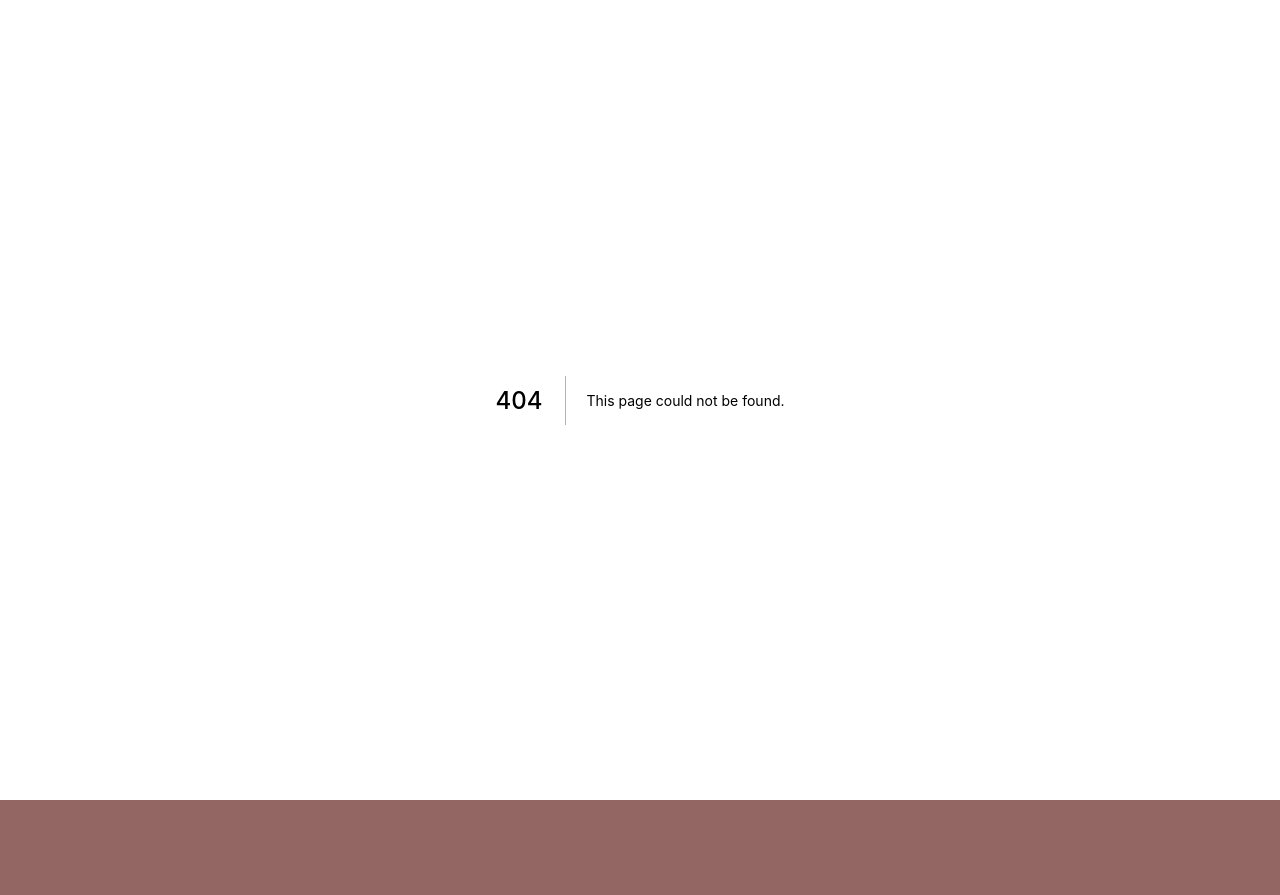
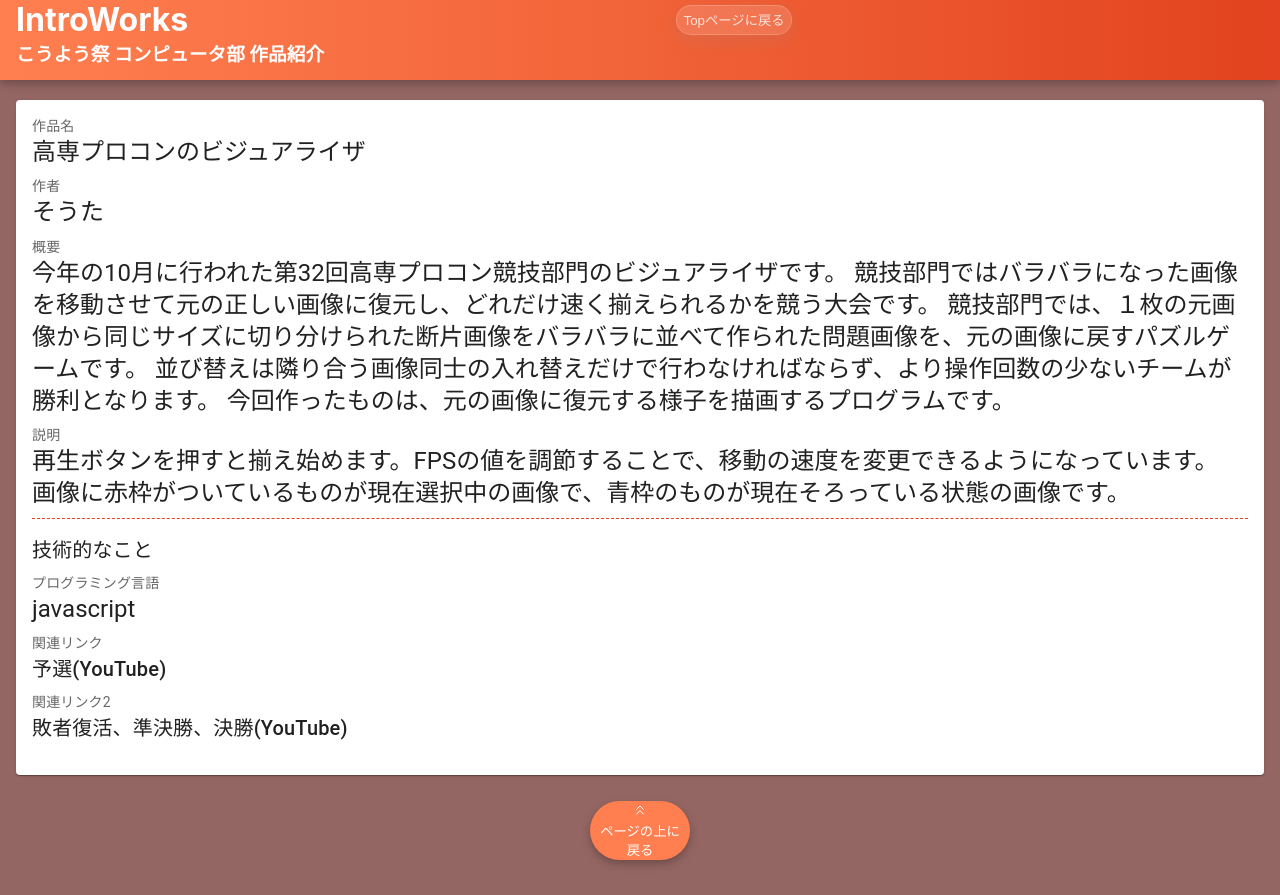
Before and after one commit to RAINeko256/introworks, a Next.js app: page /Visualizer in a window 1280 px wide. Before the commit this address had no page. Before the commit the page ends 800 px from the top, so only its background shows below. Built offline with nearby package versions, Linux system fonts and the light colour scheme.

Commit message:
add some func
- GACalcを追加
- Visualizer of proconを追加
- 概要が長すぎた場合にトップページで省略して表示されるように修正

```diff
--- a/components/Intro.js
+++ b/components/Intro.js
@@ -176,8 +176,19 @@ const Intro = (props) => {
                 <Typography variant="body2" color="text.secondary">
                   関連リンク
                 </Typography>
-                <a href={props.data.link.path}>
-                {props.data.link.name}</a>
+                <Typography gutterBottom variant="h6" component="div">
+                  <a href={props.data.link.path}>{props.data.link.name}</a>
+                </Typography>
+              </>
+            )}
+            {props.data.link2 && (
+              <>
+                <Typography variant="body2" color="text.secondary">
+                  関連リンク2
+                </Typography>
+                <Typography gutterBottom variant="h6" component="div">
+                  <a href={props.data.link2.path}>{props.data.link2.name}</a>
+                </Typography>
               </>
             )}
           </CardContent>
--- a/components/MediaCard.js
+++ b/components/MediaCard.js
@@ -25,10 +25,12 @@ const MediaCard = (props) => {
       )}
       <CardContent>
         <Typography gutterBottom variant="h5" component="div">
-          {props.data.name && props.data.name}
+          {props.data.name}
         </Typography>
         <Typography variant="body2" color="text.secondary">
-          {props.data.overview}
+          {(props.data.overview).length < 50
+          ? props.data.overview
+          : `${(props.data.overview).substr(0,47)}...`}
         </Typography>
       </CardContent>
       <CardActions>
--- /dev/null
+++ b/pages/Visualizer.js
@@ -0,0 +1,12 @@
+import Intro from "../components/Intro"
+import Data from "../works/visualizer.json"
+
+const Visualizer = () => {
+  return(
+    <>
+    <Intro data={Data} />
+    </>
+  )
+}
+
+export default Visualizer
--- a/works/IntroWorks.json
+++ b/works/IntroWorks.json
@@ -15,8 +15,8 @@
     "tool":"git(GitHub)",
     "editor":"Visual Studio Code"
   },
-  "link":{
+  "link":[{
     "name":"GitHub",
     "path":"https://github.com/RAINeko256/introworks"
-  }
+  }]
 }
--- /dev/null
+++ b/works/visualizer.json
@@ -0,0 +1,20 @@
+{
+  "meta":{
+    "path":"Visualizer"
+  },
+  "name":"高専プロコンのビジュアライザ",
+  "author":"そうた",
+  "overview":"今年の10月に行われた第32回高専プロコン競技部門のビジュアライザです。\n競技部門ではバラバラになった画像を移動させて元の正しい画像に復元し、どれだけ速く揃えられるかを競う大会です。\n\n競技部門では、１枚の元画像から同じサイズに切り分けられた断片画像をバラバラに並べて作られた問題画像を、元の画像に戻すパズルゲームです。\n並び替えは隣り合う画像同士の入れ替えだけで行わなければならず、より操作回数の少ないチームが勝利となります。\n\n今回作ったものは、元の画像に復元する様子を描画するプログラムです。",
+  "explain":"再生ボタンを押すと揃え始めます。FPSの値を調節することで、移動の速度を変更できるようになっています。\n画像に赤枠がついているものが現在選択中の画像で、青枠のものが現在そろっている状態の画像です。",
+  "tech":{
+    "language":"javascript"
+    },
+  "link":{
+    "name":"予選(YouTube)",
+    "path":"https://www.youtube.com/watch?v=ShVmHzKpXDM"
+  },
+  "link2":{
+    "name":"敗者復活、準決勝、決勝(YouTube)",
+    "path":"https://www.youtube.com/watch?v=KetMK80Mxa4"
+  }
+}
```
Also changed, not shown: pages/GACalc.js (added, +12 -0 lines), pages/index.js (+11 -7 lines), works/GACalc.json (added, +17 -0 lines), works/test.json (+11 -1 lines), public/img/GACalc.jpg (added).
